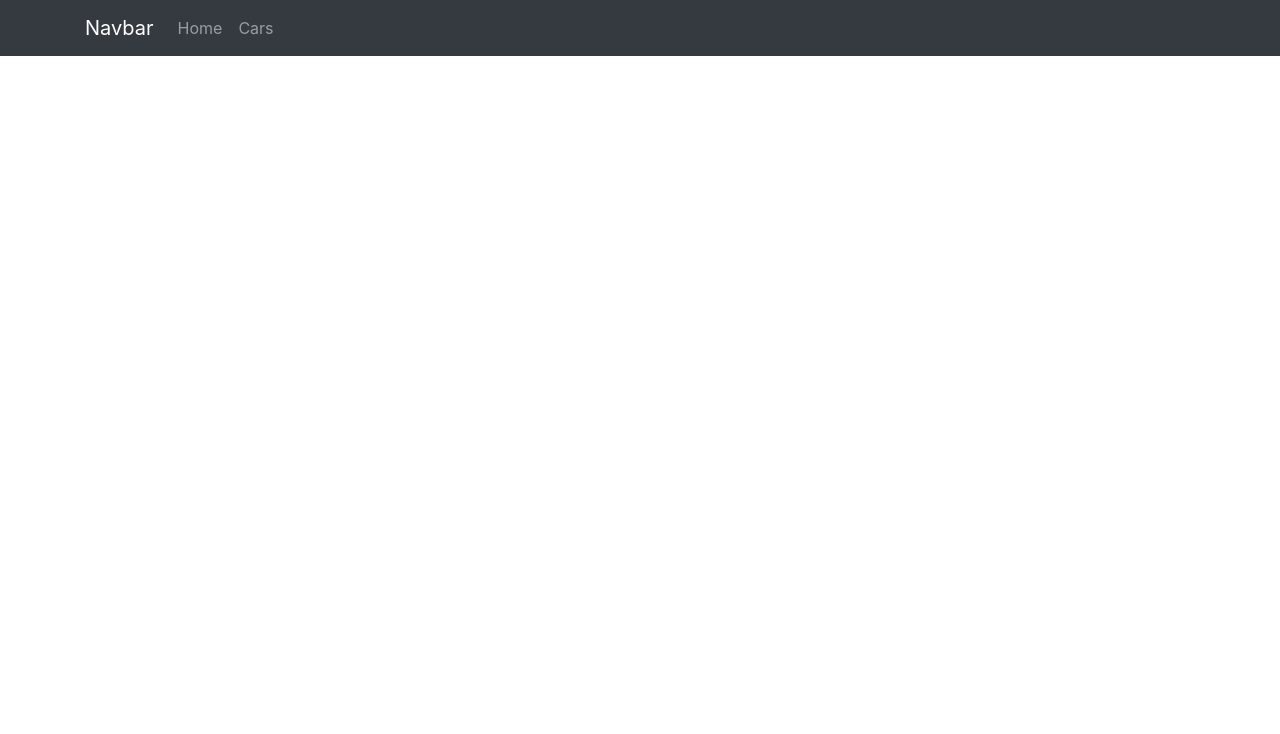
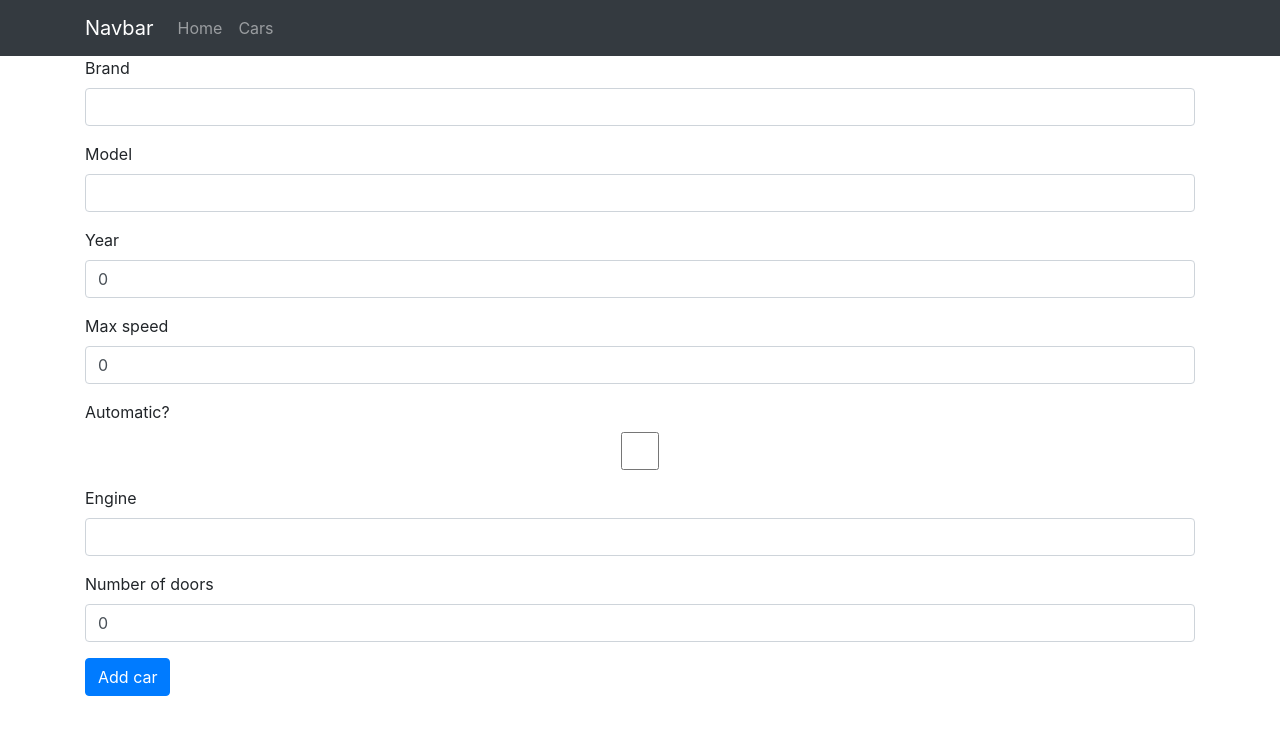
Before and after one commit to BokiGaja/vue-cars, a Vue app in the folder Desktop/vue/cars/: page /add-car in a window 1280 px wide. Shown: the top 734 px of the page. Built offline with nearby package versions, Linux system fonts and the light colour scheme.

Commit message:
zadatak 3

```diff
--- /dev/null
+++ b/Desktop/vue/cars/src/components/AddCar.vue
@@ -0,0 +1,84 @@
+
+
+<template>
+    <div class="container">
+
+ <form @submit.prevent="addCar">
+
+                <div class="form-group">
+                    <label>Brand</label>
+                    <input v-model="car.brand" type="text" class="form-control">
+                </div>
+
+                <div class="form-group">
+                    <label>Model</label>
+                    <input v-model="car.model" type="text" class="form-control">
+                </div>
+
+                <div class="form-group">
+                    <label>Year</label>
+                    <input v-model="car.year"  type="number" class="form-control">
+                </div>
+
+                <div class="form-group">
+                    <label>Max speed</label>
+                    <input v-model="car.maxSpeed" type="number" class="form-control">
+                </div>
+
+                <div class="form-group">
+                    <label>Automatic?</label>
+                    <input v-model="car.isAutomatic" type="checkbox" class="form-control">
+                </div>
+
+                <div class="form-group">
+                    <label>Engine</label>
+                    <input v-model="car.engine"  type="text" class="form-control">
+                </div>
+
+                <div class="form-group">
+                    <label>Number of doors</label>
+                    <input v-model="car.numberOfDoors" type="number" class="form-control">
+                </div>
+                <button type="submit" class="btn btn-primary">Add car</button>
+            </form>
+
+
+    </div>
+</template>
+
+<script>
+import CarsService from '../services/CarsService.js'
+export default {
+    data() {
+        return {
+            car: {
+                "brand": "",
+                "model": "",
+                "year": 0,
+                "maxSpeed": 0,
+                "isAutomatic": false,
+                "engine": "",
+                "numberOfDoors": 0,
+            }
+        }
+    },
+
+    methods: {
+        async addCar() {
+            try {
+                await CarsService.addCar('/cars', this.car);
+                this.$router.push('/cars')
+                console.log('added car');
+
+            } catch(e) {
+                console.log(e)
+            }
+        }
+    },
+
+}
+</script>
+
+<style>
+
+</style>
--- a/Desktop/vue/cars/src/components/AppCars.vue
+++ b/Desktop/vue/cars/src/components/AppCars.vue
@@ -1,5 +1,6 @@
 <template>
     <div class="container">
+        <router-link to="/add-car">Add car</router-link>
         <table class="table table-light">
             <thead>
                 <tr>
@@ -35,21 +36,40 @@ import CarsService from '../services/CarsService.js'
 export default {
     data() {
         return {
-            cars: []
+            cars: [],
+            car: {
+                "brand": "",
+                "model": "",
+                "year": 0,
+                "maxSpeed": 0,
+                "isAutomatic": false,
+                "engine": "",
+                "numberOfDoors": 0,
+            }
+        }
+    },
+
+    methods: {
+        async addCar() {
+            try {
+                await CarsService.addCar('/cars', this.car);
+                this.$router.push('/')
+                console.log('added car');
+
+            } catch(e) {
+                console.log(e)
+            }
         }
     },
 
     async created() {
         try {
-            const { data } = await CarsService.getAll('/cars');
+        const { data } = await CarsService.getAll('/cars');
             this.cars = data;
-
-
         }
         catch(e){
             console.log(e)
         }
-        console.log(this.cars);
     }
 
 }
--- a/Desktop/vue/cars/src/router.js
+++ b/Desktop/vue/cars/src/router.js
@@ -1,8 +1,10 @@
 import VueRouter from 'vue-router'
 import AppCars from './components/AppCars'
+import AddCar from './components/AddCar'
 
 const routes = [
-    { path: '/cars', component: AppCars }
+    { path: '/cars', component: AppCars },
+    { path: '/add-car', component: AddCar }
 ]
 
 const router = new VueRouter({
--- a/Desktop/vue/cars/src/services/CarsService.js
+++ b/Desktop/vue/cars/src/services/CarsService.js
@@ -6,6 +6,9 @@ class CarsService {
         return Http.get(url);
     }
 
+    addCar(url, body) {
+        return Http.create(url,body);
+    }
 }
 
 export default new CarsService();
--- a/Desktop/vue/cars/src/services/Http.js
+++ b/Desktop/vue/cars/src/services/Http.js
@@ -8,8 +8,8 @@ class Http {
     get(url) {
         return Service.get(url);
     }
-    create(url, data) {
-        return Service.post(url,data);
+    create(url, body) {
+        return Service.post(url,body);
     }
 }
 
```
